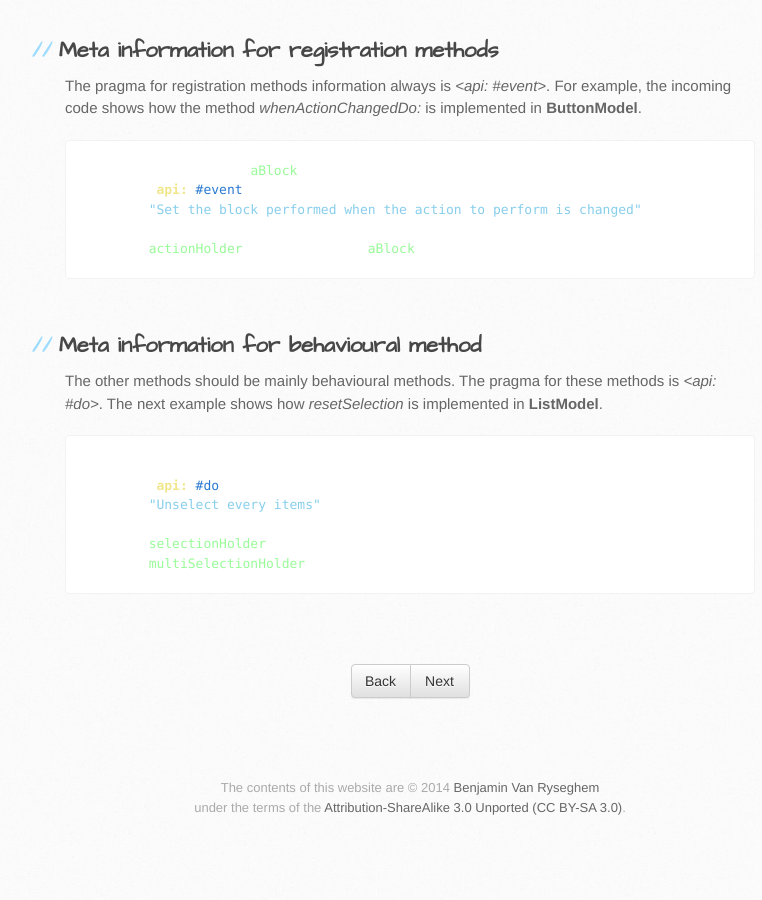
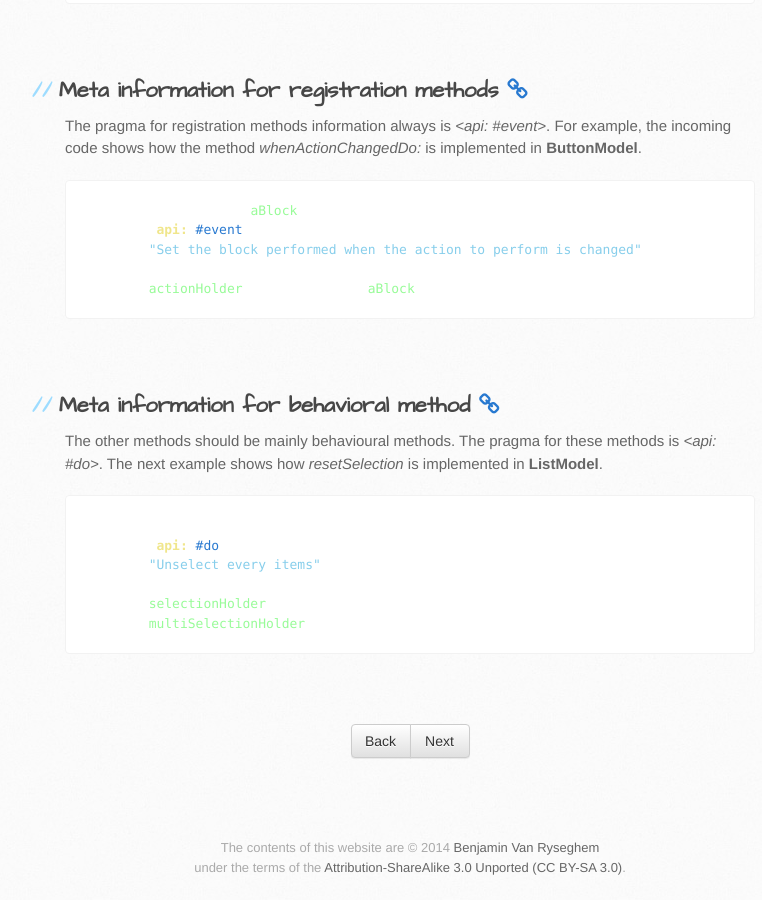
Before and after one commit to spec-framework/website, a Jekyll site: the page built from docs/api.md, in a window 1280 px wide and 900 px high, scrolled down 1419 px. Shown: the whole window, without its empty margins (105-867 px from the left). Built offline with Jekyll 4.4.1, drawn with Linux system fonts in a browser that asks for light colours; Markdown is read by kramdown in place of the engine named in the settings; before the commit the page ends 2259 px from its top, so only the background shows below that.

Commit message:
header links done

```diff
--- a/docs/api.md
+++ b/docs/api.md
@@ -18,7 +18,8 @@ It gathers all the methods that are used to register to a state change.
 All the meta-information of public API methods is documented through the use of pragmas that start with *api:*.
 There are three types of public API methods: getters, setters and registration methods.
 
-## Meta information for getters
+<a name="getters" class="hash"></a>
+## Meta information for getters <a href="#getters" class="permalink" title="Permalink"><i class='fa fa-link'></i></a>
 
 The pragma for getters is always `<api: #inspect>`.
 For example, the following code shows how the *action*  method in **ButtonModel** is implemented.
@@ -31,7 +32,8 @@ action
 	^ actionHolder value
 {% endhighlight %}
 
-## Meta information for setters
+<a name="setters" class="hash"></a>
+## Meta information for setters <a href="#setters" class="permalink" title="Permalink"><i class='fa fa-link'></i></a>
 
 The pragma for setters is a bit more complex.
 The pattern of the pragma is `<api: typeOfState getter: getterSelector registration: registrationMethodSelector>`.
@@ -61,7 +63,8 @@ action: aBlock
 	actionHolder value: aBlock
 {% endhighlight %}
 
-## Meta information for registration methods
+<a name="events" class="hash"></a>
+## Meta information for registration methods <a href="#events" class="permalink" title="Permalink"><i class='fa fa-link'></i></a>
 
 The pragma for registration methods information always is *&lt;api: #event&gt;*.
 For example, the incoming code shows how the method *whenActionChangedDo:* is implemented in **ButtonModel**.
@@ -74,7 +77,8 @@ whenActionChangedDo: aBlock
 	actionHolder whenChangedDo: aBlock
 {% endhighlight %}
 
-## Meta information for behavioural method
+<a name="behavior" class="hash"></a>
+## Meta information for behavioral method <a href="#behavior" class="permalink" title="Permalink"><i class='fa fa-link'></i></a>
 
 The other methods should be mainly behavioural methods.
 The pragma for these methods is *&lt;api: #do&gt;*.
```
